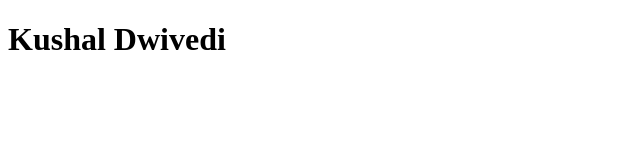
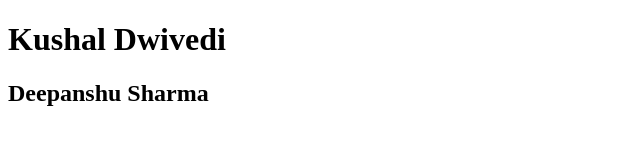
Before and after one commit to kushalgdwivedi/Test, a plain HTML site: page Index.html in a window 1280 px wide. Shown: the whole page, without its empty margins (0-640 px from the left). Drawn offline with Linux system fonts and the light colour scheme.

Commit message:
Updated deepanshu

```diff
--- a/Index.html
+++ b/Index.html
@@ -8,5 +8,6 @@
   <body>
     <!-- <script src="index.js"></script> -->
     <h1>Kushal Dwivedi</h1>
+    <h2>Deepanshu Sharma</h2>
   </body>
 </html>
```
